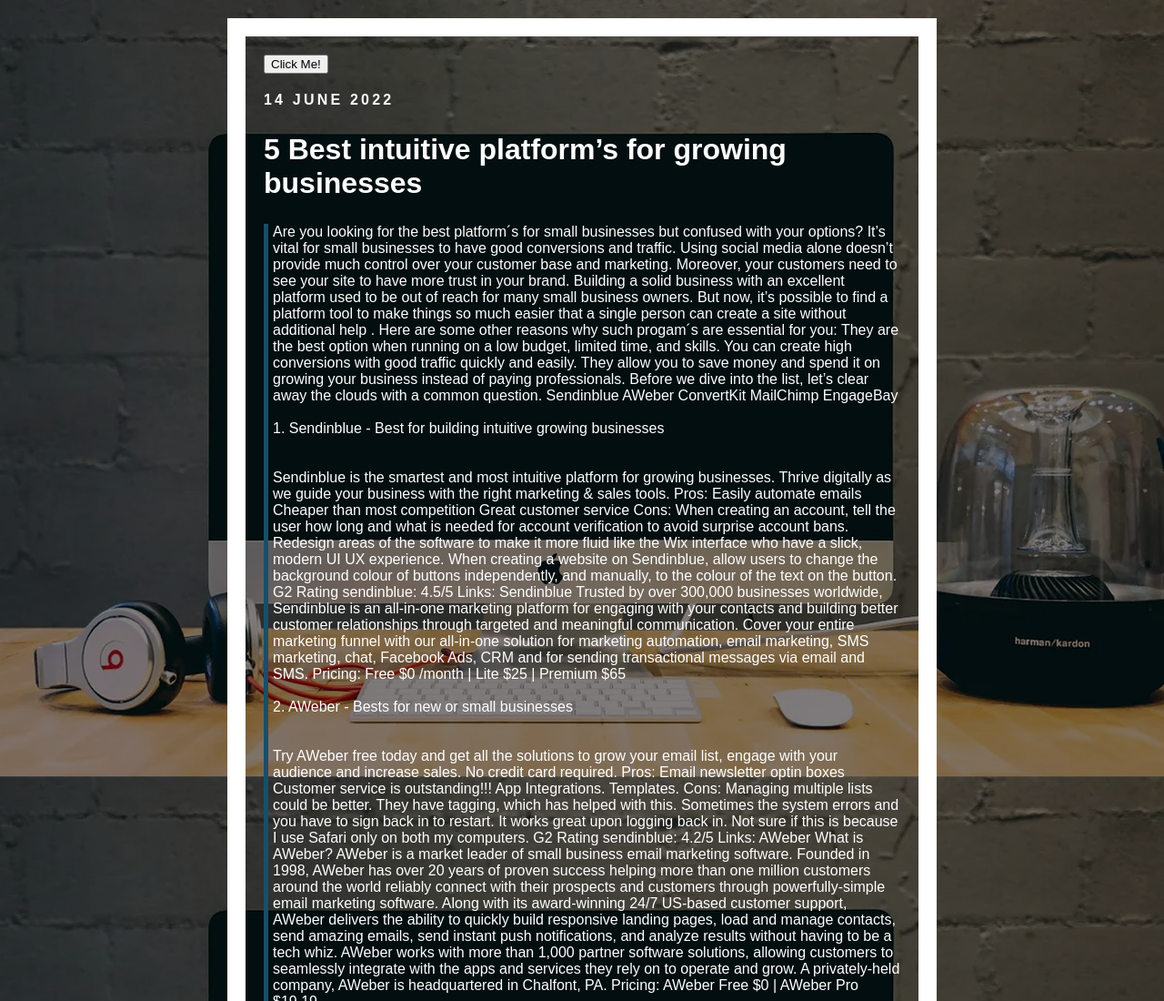
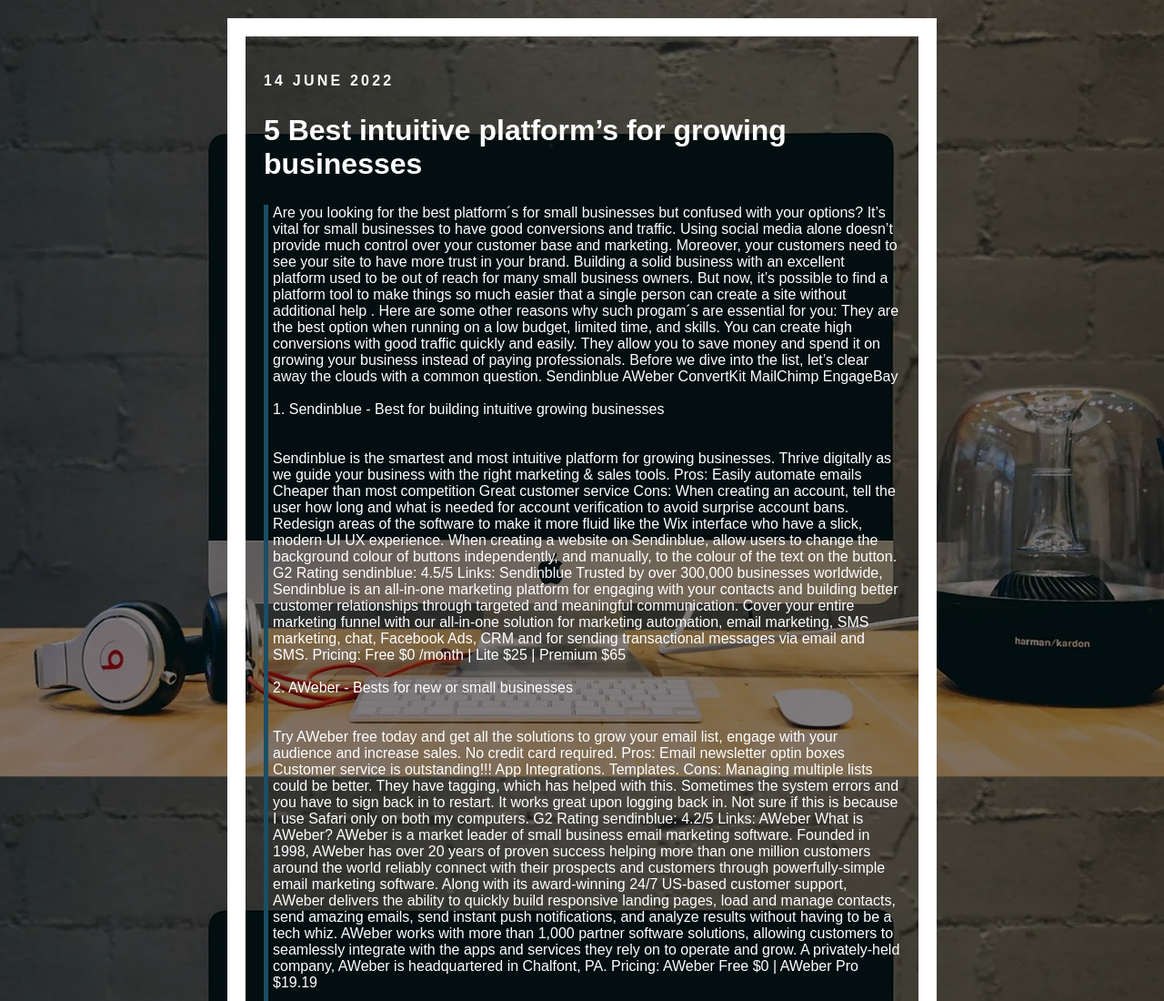
Before and after one commit to dastinbkr1313/Best-intuitive-platform-s-for-growing-businesses, a plain HTML site: page Index.html in a window 1280 px wide. Shown: the top 1100 px of the page at 91% size. Drawn offline with nearby package versions, Linux system fonts and the light colour scheme.

Commit message:
Update Index.html

```diff
--- a/Index.html
+++ b/Index.html
@@ -12,7 +12,7 @@
         <link rel="stylesheet" href="style.css">
     </head>
     <body>
-        <button type="button">Click Me! <href="https://bdr3.app.link/ME8GK2G4Yqb"></button>
+
         <div class="blog"></div>
         <div class="date">14 june 2022</div>
         <h2 class="Title"> 5 Best intuitive platform’s for growing businesses</h2>
```
